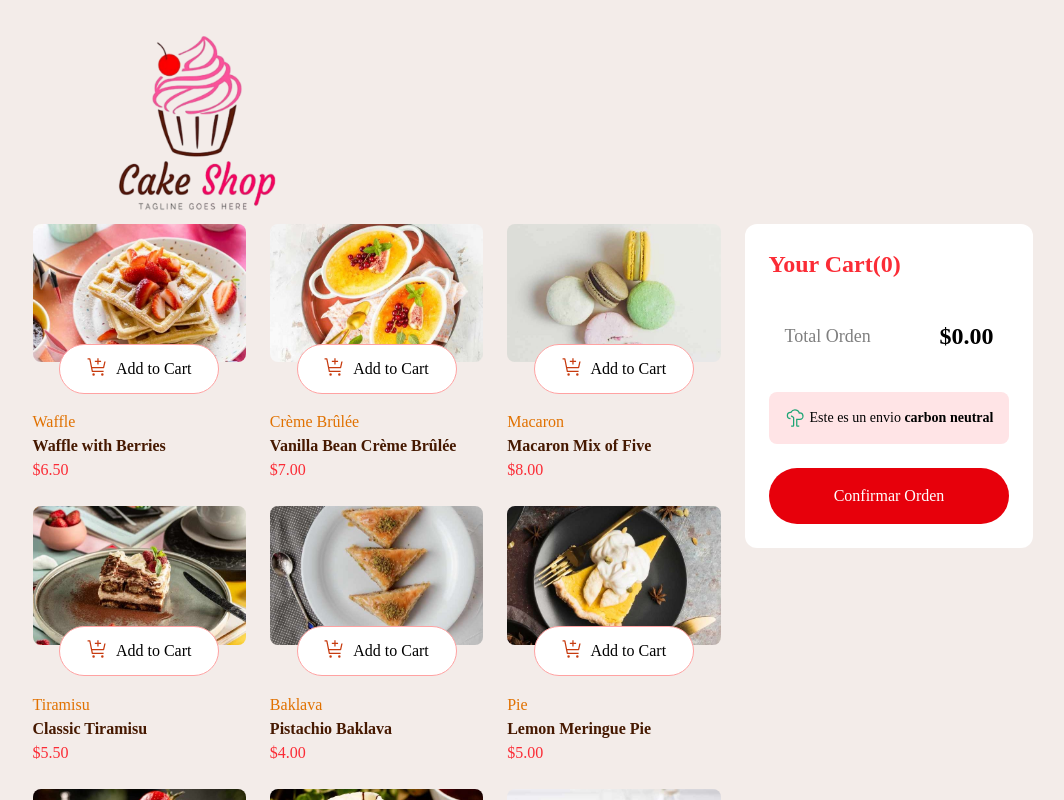
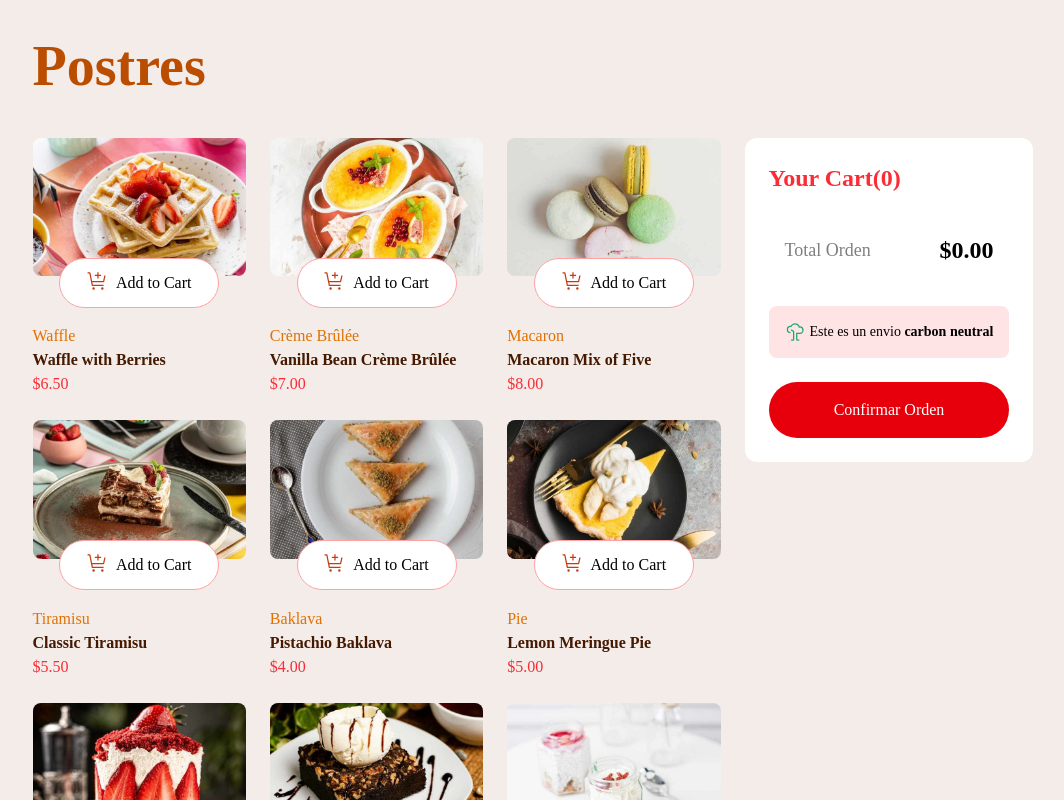
Before and after one commit to ozkareyez/lista-de-postres, a React (Vite) app: page / in a window 1280 px wide. Shown: the top 800 px of the page, without its empty margins (107-1171 px from the left). Built offline with nearby package versions, Linux system fonts and the light colour scheme.

Commit message:
cambios de errore

```diff
--- a/src/App.jsx
+++ b/src/App.jsx
@@ -6,12 +6,9 @@ export function App() {
   return (
     <main className="flex justify-center">
       <section className="my-6">
-        {/* <h1 className="text-[2.5rem] font-bold mb-[30px]">Desserts</h1> */}
-        <img
-          className="size-[180px] ml-16  md:size-[200px] "
-          src="/public/assets/images/logo.png"
-          alt=""
-        />
+        <h1 className="text-[3.5rem] font-bold mb-[30px] text-amber-700">
+          Postres
+        </h1>
 
         <div className="xl:flex xl:gap-6 xl:items-start">
           <CardsContainer />
--- a/src/Componentes/CardsContainer.jsx
+++ b/src/Componentes/CardsContainer.jsx
@@ -1,5 +1,5 @@
 import { ProductoContainer } from "./ProductoContainer";
-
+import data from "../data.json";
 import { useCartStore } from "../Store/cartStore";
 
 export const CardsContainer = () => {
--- a/src/index.css
+++ b/src/index.css
@@ -1,28 +1,4 @@
 @import "tailwindcss";
-
-
-@font-face {
-  font-family: Oswald;
-  font-style: normal;
-  font-weight: 400, 600,700;
-  font-display: swap;
-  src: url("/assets/fonts/RedHatText-VariableFont_wght.ttf") format("woff2");
-}
-/* @theme {
-
-  --color-Red: hsl(14, 86%, 42%);
-  --color-Green: hsl(159, 69%, 38%);
-  --color-Rose-50: hsl(20, 50%, 98%);
-  --color-Rose-100: hsl(13, 31%, 94%);
-  --color-Rose-300: hsl(14, 25%, 72%);
-  --color-Rose-400: hsl(7, 20%, 60%);
-  --color-Rose-500: hsl(12, 20%, 44%);
-  --color-Rose-900: hsl(14, 65%, 9%);
-
-  --breakpoint-desktop:1440px;
-
-
-} */
 
 
 
--- a/vite.config.js
+++ b/vite.config.js
@@ -8,5 +8,6 @@ export default defineConfig({
 
   ],
 
-   base:'htpps://ozkareyez.github.io/lista-de-postres/'
-})
+  base:"https://ozkareyez/github.io/lista-de-postres/"
+
+  })
```
Also changed, not shown: public/assets/images/logo.png (deleted).
